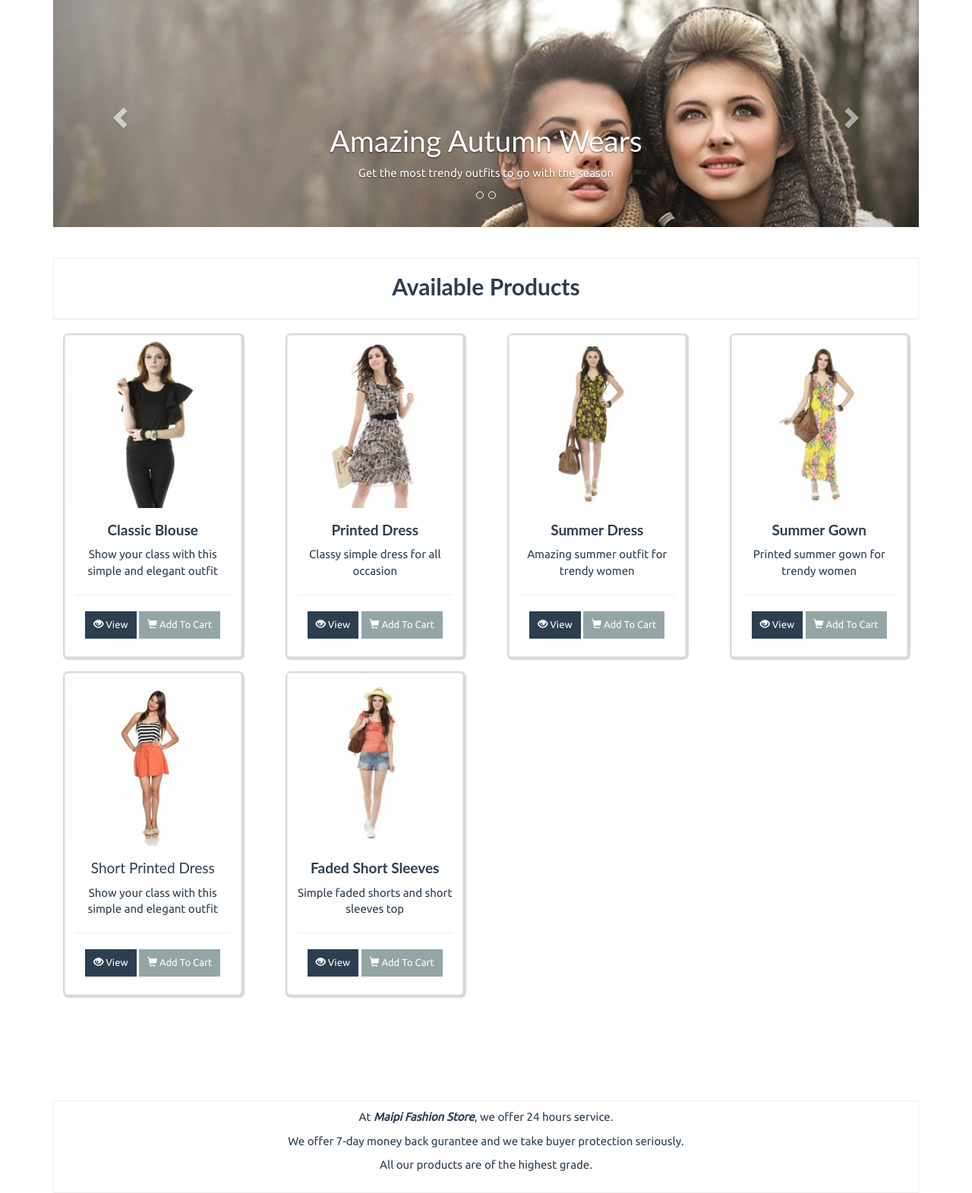
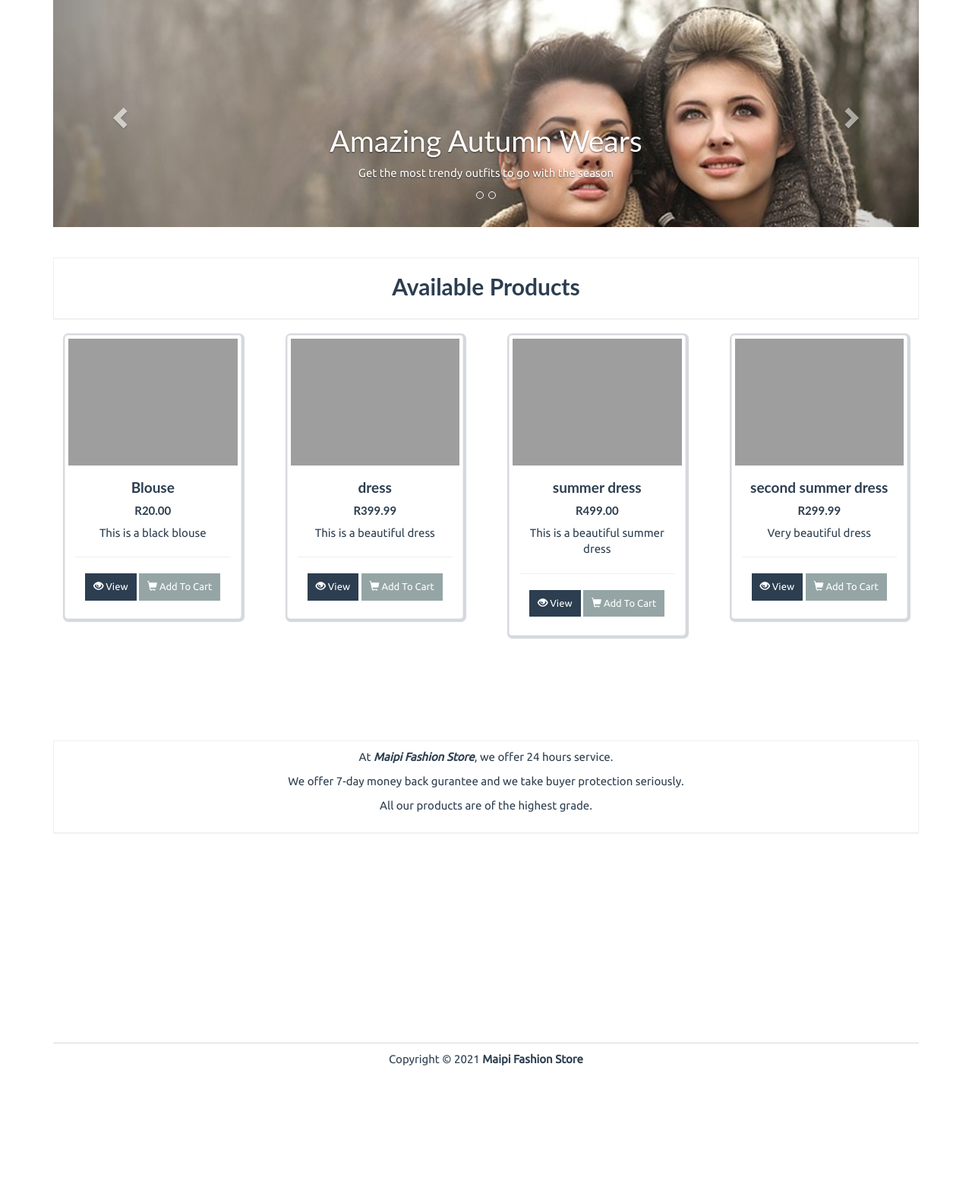
Before and after one commit to karabotwelve/e-commerce-Flask-and-Python, a Flask app: page / in a window 1280 px wide. Shown: the part 71-1642 px from the top of the page at 76% size. After the commit the page ends 1474 px from the top, so only its background shows below. Run offline with Flask 2, Linux system fonts and the light colour scheme; data comes from the database, SQL or seed files in the repository; both versions use the stored data as it was after the commit; some libraries are stand-ins or nearby versions.

Commit message:
added single view of the product

```diff
--- a/app.py
+++ b/app.py
@@ -45,12 +45,15 @@
 
 @app.route('/')
 def index():
-    return render_template('index.html')
+    products = Product.query.all()
+    return render_template('index.html',products=products)
 
 
-@app.route('/product')
-def product():
-    return render_template('view-product.html')
+@app.route('/product/<id>')
+def product(id):
+    product = Product.query.filter_by(id=id).first()
+
+    return render_template('view-product.html',product=product)
 
 
 @app.route('/cart')
--- a/templates/admin/index.html
+++ b/templates/admin/index.html
@@ -1,6 +1,6 @@
 {% extends "base.html" %}
 
-{% block title %}Admin Dashboard | Trendy Fashion Store{% endblock %}
+{% block title %}Admin Dashboard | Maipi Fashion Store{% endblock %}
 
 {% block body %}
 <div class="row pad">
--- a/templates/base.html
+++ b/templates/base.html
@@ -22,7 +22,7 @@
                         <span class="icon-bar"></span>
                         <span class="icon-bar"></span>
                     </button>
-                    <a class="navbar-brand" href="../">Maipi Fashion Store</a>
+                    <a class="navbar-brand" href="{{ url_for('index') }}">Maipi Fashion Store</a>
                 </div>
 
                 <!-- Collect the nav links, forms, and other content for toggling -->
@@ -52,7 +52,7 @@
                         <span class="icon-bar"></span>
                         <span class="icon-bar"></span>
                     </button>
-                    <a class="navbar-brand" href="./">Maipi Fashion Store</a>
+                    <a class="navbar-brand" href="{{ url_for('index') }}">Maipi Fashion Store</a>
                 </div>
 
                 <!-- Collect the nav links, forms, and other content for toggling -->
--- a/templates/index.html
+++ b/templates/index.html
@@ -1,6 +1,6 @@
 {% extends "base.html" %}
 
-{% block title %}Home | Trendy Fashion Store{% endblock %}
+{% block title %}Home | Maipi Fashion Store{% endblock %}
 
 {% block body %}
 <div class="row">
@@ -53,20 +53,25 @@
 </div>
 
 <div class="row">
+
+
+	{%for product in products%}
+
 	<div class="col-lg-3">
 		<div class="col-xs-12 col-sm-12 col-md-12 col-lg-12">
 			<div class="thumbnail">
-				<a href="./view-product.html">
-					<img src="{{ url_for('static', filename='imgs/blouse.jpg') }}" alt="">
+				<a href="{{url_for('product',id=product.id)}}">
+					<img src="{{ product.image }}" alt="">
 				</a>
 				<div class="caption text-center">
-					<h4 class="bold">Classic Blouse</h4>
+					<h4 class="bold">{{product.name}}</h4>
+					<h5 class="bold">R{{'%0.2f'| format(product.price|float)}}</h5>
 					<p>
-						Show your class with this simple and elegant outfit
+						{{product.description}}
 					</p>
 					<hr />
 					<p>
-						<a href="./view-product.html" class="btn btn-primary btn-sm">
+						<a href="{{url_for('product',id=product.id)}}" class="btn btn-primary btn-sm">
 							<i class="glyphicon glyphicon-eye-open"></i> View
 						</a>
 						<a href="#" class="btn btn-default btn-sm">
@@ -78,132 +83,8 @@
 		</div>
 	</div>
 
-	<div class="col-lg-3">
-		<div class="col-xs-12 col-sm-12 col-md-12 col-lg-12">
-			<div class="thumbnail">
-				<a href="./view-product.html">
-					<img src="{{ url_for('static', filename='imgs/printed-dress.jpg') }}" alt="">
-				</a>
-				<div class="caption text-center">
-					<h4 class="bold">Printed Dress</h4>
-					<p>
-						Classy simple dress for all occasion
-					</p>
-					<hr />
-					<p>
-						<a href="./view-product.html" class="btn btn-primary btn-sm">
-							<i class="glyphicon glyphicon-eye-open"></i> View
-						</a>
-						<a href="#" class="btn btn-default btn-sm">
-							<i class="glyphicon glyphicon-shopping-cart"></i> Add To Cart
-						</a>
-					</p>
-				</div>
-			</div>
-		</div>
-	</div>
+	{% endfor %}
 
-	<div class="col-lg-3">
-		<div class="col-xs-12 col-sm-12 col-md-12 col-lg-12">
-			<div class="thumbnail">
-				<a href="./view-product.html">
-					<img src="{{ url_for('static', filename='imgs/printed-summer-dress.jpg') }}" alt="">
-				</a>
-				<div class="caption text-center">
-					<h4 class="bold">Summer Dress</h4>
-					<p>
-						Amazing summer outfit for trendy women
-					</p>
-					<hr />
-					<p>
-						<a href="./view-product.html" class="btn btn-primary btn-sm">
-							<i class="glyphicon glyphicon-eye-open"></i> View
-						</a>
-						<a href="#" class="btn btn-default btn-sm">
-							<i class="glyphicon glyphicon-shopping-cart"></i> Add To Cart
-						</a>
-					</p>
-				</div>
-			</div>
-		</div>
-	</div>
-
-	<div class="col-lg-3">
-		<div class="col-xs-12 col-sm-12 col-md-12 col-lg-12">
-			<div class="thumbnail">
-				<a href="./view-product.html">
-					<img src="{{ url_for('static', filename='imgs/printed-summer-dress_2.jpg') }}" alt="">
-				</a>
-				<div class="caption text-center">
-					<h4 class="bold">Summer Gown</h4>
-					<p>
-						Printed summer gown for trendy women
-					</p>
-					<hr />
-					<p>
-						<a href="./view-product.html" class="btn btn-primary btn-sm">
-							<i class="glyphicon glyphicon-eye-open"></i> View
-						</a>
-						<a href="#" class="btn btn-default btn-sm">
-							<i class="glyphicon glyphicon-shopping-cart"></i> Add To Cart
-						</a>
-					</p>
-				</div>
-			</div>
-		</div>
-	</div>
-</div>
-
-<div class="row">
-	<div class="col-lg-3">
-		<div class="col-xs-12 col-sm-12 col-md-12 col-lg-12">
-			<div class="thumbnail">
-				<a href="./view-product.html">
-					<img src="{{ url_for('static', filename='imgs/printed-dress_2.jpg') }}" alt="">
-				</a>
-				<div class="caption text-center">
-					<h4>Short Printed Dress</h4>
-					<p>
-						Show your class with this simple and elegant outfit
-					</p>
-					<hr />
-					<p>
-						<a href="./view-product.html" class="btn btn-primary btn-sm">
-							<i class="glyphicon glyphicon-eye-open"></i> View
-						</a>
-						<a href="#" class="btn btn-default btn-sm">
-							<i class="glyphicon glyphicon-shopping-cart"></i> Add To Cart
-						</a>
-					</p>
-				</div>
-			</div>
-		</div>
-	</div>
-
-	<div class="col-lg-3">
-		<div class="col-xs-12 col-sm-12 col-md-12 col-lg-12">
-			<div class="thumbnail">
-				<a href="./view-product.html">
-					<img src="{{ url_for('static', filename='imgs/faded-short-sleeves-tshirt.jpg') }}" alt="">
-				</a>
-				<div class="caption text-center">
-					<h4 class="bold">Faded Short Sleeves</h4>
-					<p>
-						Simple faded shorts and short sleeves top
-					</p>
-					<hr />
-					<p>
-						<a href="./view-product.html" class="btn btn-primary btn-sm">
-							<i class="glyphicon glyphicon-eye-open"></i> View
-						</a>
-						<a href="#" class="btn btn-default btn-sm">
-							<i class="glyphicon glyphicon-shopping-cart"></i> Add To Cart
-						</a>
-					</p>
-				</div>
-			</div>
-		</div>
-	</div>
 
 </div>
 <br>
```
Also changed, not shown: templates/view-product.html (+19 -11 lines), images/printed-summer-dress.jpg (added), images/printed-summer-dress_2.jpg (added), maipi.db.
